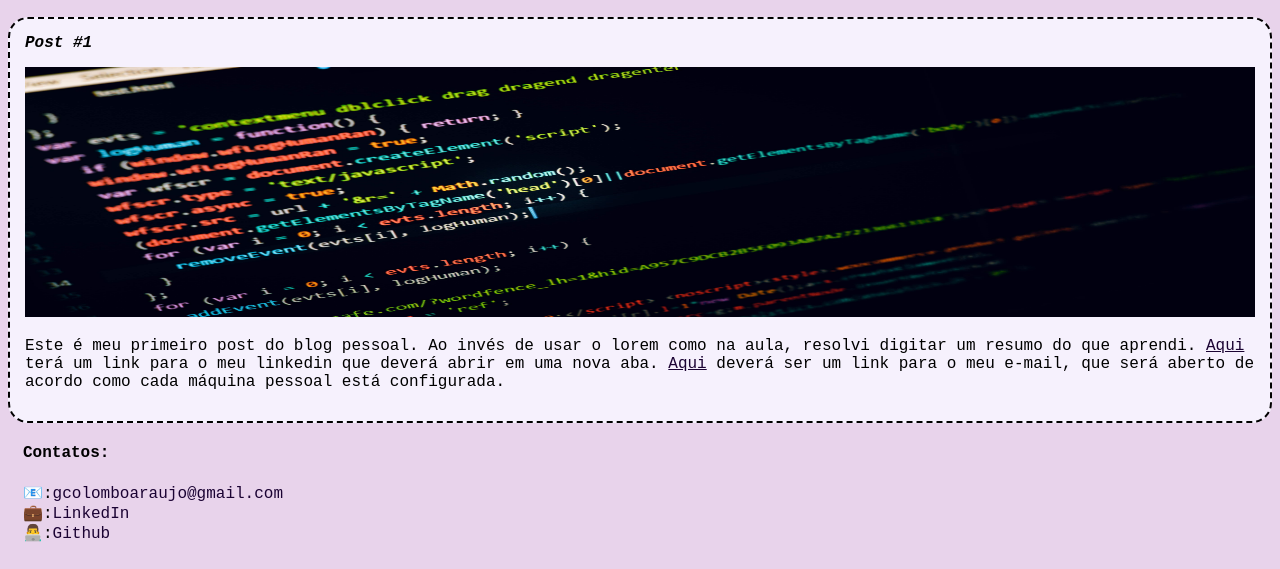
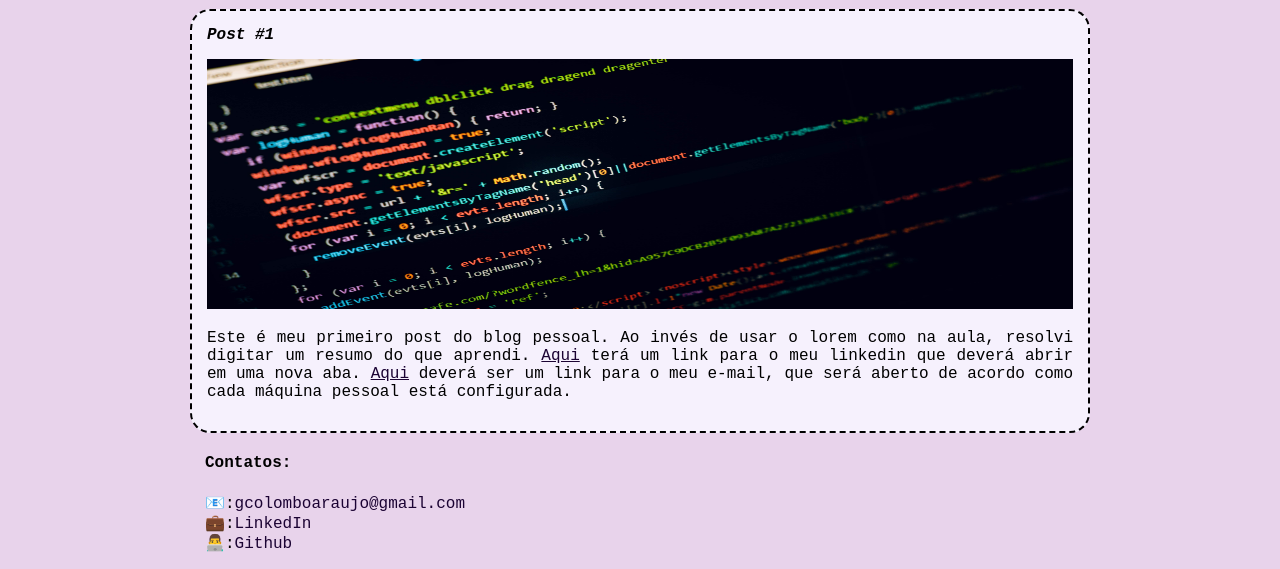
Before and after one commit to gacolombo/reforco-html5-css3, a plain HTML site: page index.html in a window 1280 px wide. Shown: the part 244-813 px from the top of the page. Drawn offline with Linux system fonts and the light colour scheme.

Commit message:
Terminando as aulas com os alinhamentos da pagina, concluindo assim esta parte do curso

```diff
--- a/index.html
+++ b/index.html
@@ -9,7 +9,7 @@
 </head>
 <body>
     <header>
-        <img src="img/img.jpg" alt="Ilustração do rosto do Gabriel Colombo" height="100" width="100" class="photo">
+        <img src="img/img.jpg" alt="Ilustração do rosto do Gabriel Colombo" class="photo">
         <h1 id="title">Gabriel Colombo Araujo</h1>
     </header>
     <section>
@@ -19,7 +19,7 @@
         <article class="post">
             <header>
                 <h3 class="post_title">Post #1</h3>
-                <img src="img/post1.jpg" alt="Editor de texto contendo código" height="250" width="100%" class="post_image">
+                <img src="img/post1.jpg" alt="Editor de texto contendo código" class="post_image">
             </header>
             <p class="post_content">Este é meu primeiro post do blog pessoal. Ao invés de usar o lorem como na aula, resolvi digitar um resumo do que aprendi. <a href="https://www.linkedin.com/in/gabriel-colombo-araujo-50102b229/" target="_blank">Aqui</a> terá um link para o meu linkedin que deverá abrir em uma nova aba. <a href="mailto:gcolomboaraujo@gmail.com">Aqui</a> deverá ser um link para o meu e-mail, que será aberto de acordo como cada máquina pessoal está configurada.</p>
         </article>
--- a/style.css
+++ b/style.css
@@ -1,11 +1,15 @@
 body {
     background-color: #E8D3EB;
     font-family: 'Courier New', Courier, monospace;
+    max-width: 900px;
+    margin: auto;
 }
 
 .photo {
     border: 1px solid black;
     border-radius: 50px;
+    height: 100px;
+    width: 100px;
 }
 
 #title, .subtitle, .post_title{
@@ -41,11 +45,14 @@ a {
 .post_content{
     margin: 0;
     margin-bottom: 15px;
+    text-align: justify;
 }
 
 .post_image{
     margin: 0;
     margin-bottom: 15px;
+    max-height: 250px;
+    width: 100%;
 }
 
 .contat_list{
```
Also changed, not shown: 1 other file.
